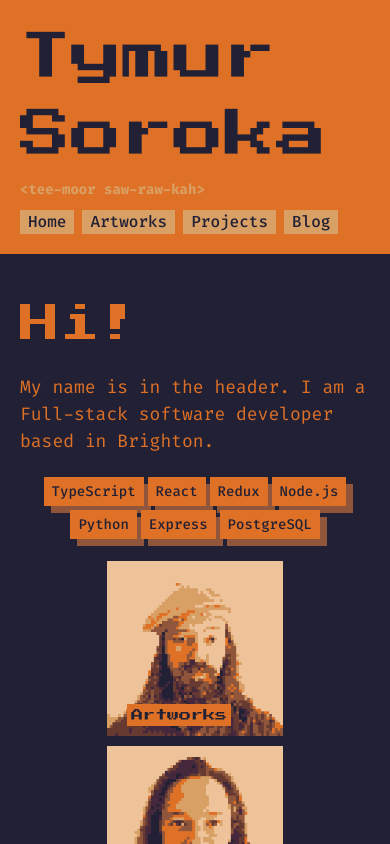
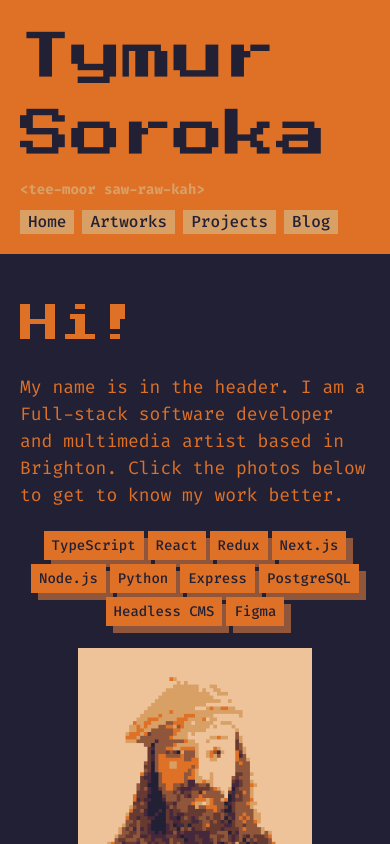
Before and after one commit to timtim40a/timtim40a.github.io, a React (Vite) app: page / in a window 390 px wide. Shown: the top 844 px of the page. Built offline with nearby package versions, Linux system fonts and the light colour scheme.

Commit message:
Home page rework

```diff
--- a/src/pages/Home.css
+++ b/src/pages/Home.css
@@ -9,8 +9,15 @@
 
 .topic-container {
     .hover-image-container {
+        width: clamp(200px, 60vw, 300px);
+        height: clamp(200px, 60vw, 300px);
         object-fit: contain;
         aspect-ratio: 1/1;
+    }
+
+    .hover-image {
+        width: clamp(200px, 60vw, 300px);
+        height: clamp(200px, 60vw, 300px);
     }
 }
 
--- a/src/pages/Home.tsx
+++ b/src/pages/Home.tsx
@@ -10,16 +10,20 @@ function Home() {
                     <h2 className="home__title">Hi!</h2>
                     <p className="home__bio">
                         My name is in the header. I am a Full-stack software
-                        developer based in Brighton.
+                        developer and multimedia artist based in Brighton. Click
+                        the photos below to get to know my work better.
                     </p>
                     <div className="home__techstack">
                         <TechLabel label="TypeScript" />
                         <TechLabel label="React" />
                         <TechLabel label="Redux" />
+                        <TechLabel label="Next.js" />
                         <TechLabel label="Node.js" />
                         <TechLabel label="Python" />
                         <TechLabel label="Express" />
                         <TechLabel label="PostgreSQL" />
+                        <TechLabel label="Headless CMS" />
+                        <TechLabel label="Figma" />
                     </div>
                 </div>
                 <div className="topic-container">
```
